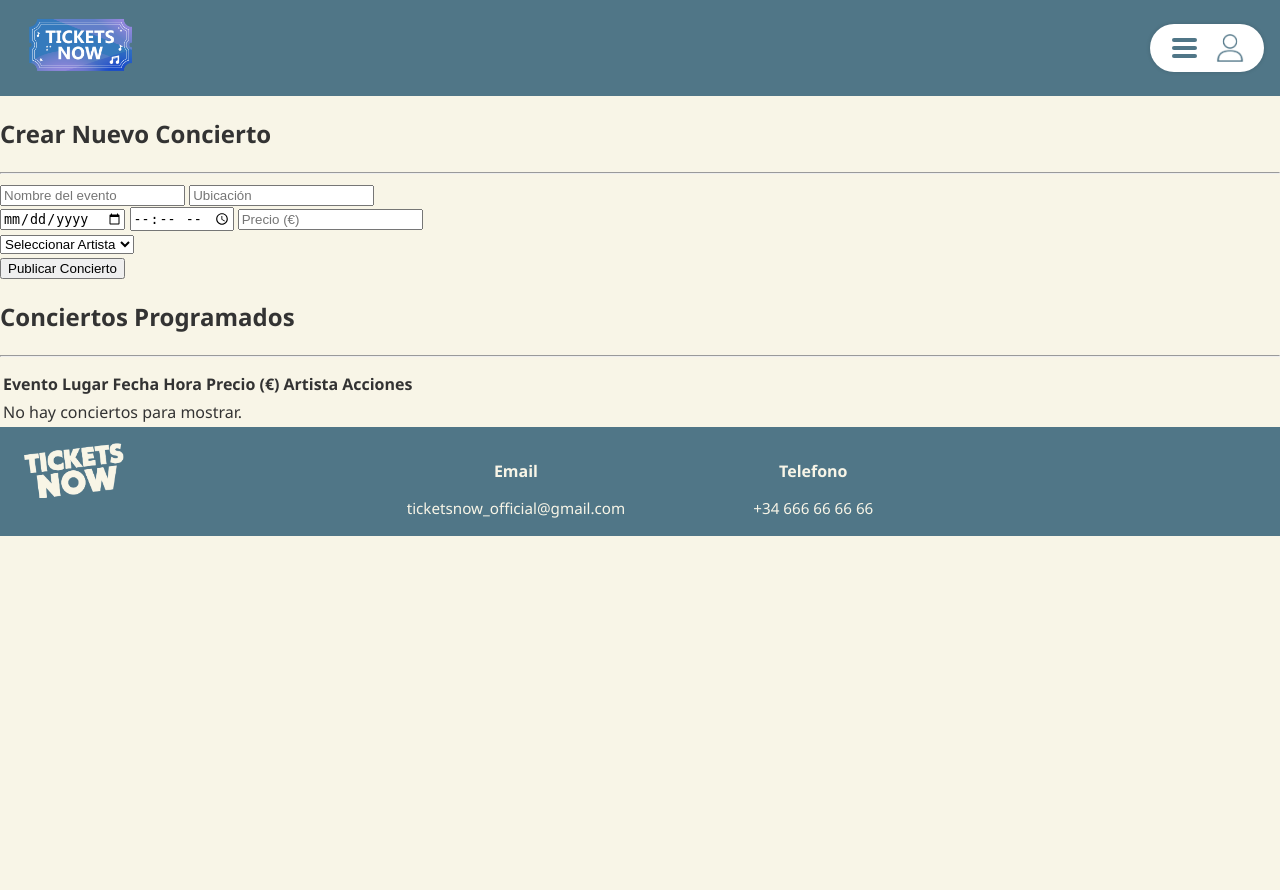
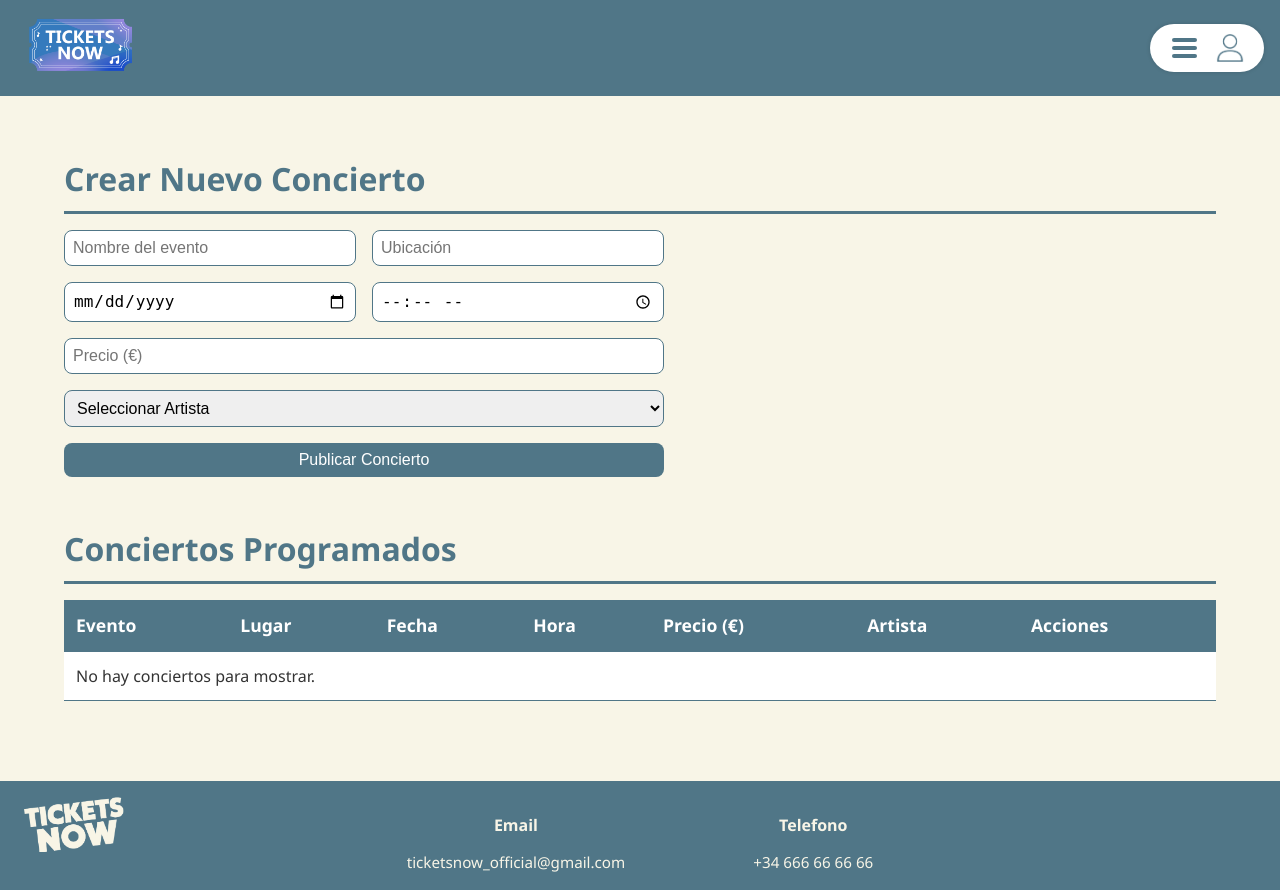
Before and after one commit to caaseey/TicketsNow, a PHP site: page /view/src/php/dashboard.php in a window 1280 px wide. Before the commit the page ends 536 px from the top, so only its background shows below. Run offline with PHP 8.4, Linux system fonts and the light colour scheme; the visitor is signed in with stand-in values (Sample User, id 1); data that the repository does not hold is empty.

Commit message:
CSS dashboard.php

```diff
--- /dev/null
+++ b/view/src/css/dashboard.css
@@ -0,0 +1,167 @@
+/* Main */
+body {
+    display: flex;
+    flex-direction: column;
+    min-height: 100vh;
+    margin: 0;
+}
+
+.main-container {
+    padding: 2rem 5vw;
+    box-sizing: border-box;
+    flex: 1 0 auto;
+}
+
+.section {
+    margin-bottom: 3rem;
+}
+
+.section h2 {
+    font-size: 2rem;
+    color: var(--blue);
+    margin-bottom: 0.5rem;
+}
+
+.section hr {
+    width: 100%;
+    height: 3px;
+    background-color: var(--blue);
+    border: none;
+    margin-bottom: 1rem;
+}
+
+/* Formulario para crear y editar conciertos */
+.concert-form {
+    display: flex;
+    flex-direction: column;
+    gap: 1rem;
+    max-width: 600px;
+}
+
+.form-group {
+    display: flex;
+    flex-wrap: wrap;
+    gap: 1rem;
+}
+
+.concert-form input,
+.concert-form select {
+    padding: 0.5rem;
+    font-size: 1rem;
+    border: 1px solid var(--blue);
+    border-radius: 0.5rem;
+    flex: 1;
+    min-width: 200px;
+}
+
+.concert-form button,
+.edit-button,
+.delete-button,
+.cancel-button {
+    padding: 0.5rem 1rem;
+    font-size: 1rem;
+    border: none;
+    border-radius: 0.5rem;
+    cursor: pointer;
+    transition: background-color 0.3s ease;
+}
+
+.concert-form button,
+.primary-button {
+    background-color: var(--blue);
+    color: white;
+}
+
+.concert-form button:hover,
+.primary-button:hover {
+    background-color: var(--dark);
+}
+
+.edit-button {
+    background-color: white;
+    color: var(--blue);
+    border: 1px solid var(--blue);
+}
+
+.edit-button:hover {
+    background-color: var(--blue);
+    color: white;
+}
+
+.delete-button {
+    background-color: white;
+    color: var(--dark);
+    border: 1px solid var(--dark);
+}
+
+.delete-button:hover {
+    background-color: var(--dark);
+    color: white;
+}
+
+.cancel-button {
+    background-color: white;
+    color: var(--dark);
+    border: 1px solid var(--dark);
+    text-decoration: none;
+    text-align: center;
+}
+
+.cancel-button:hover {
+    background-color: var(--dark);
+    color: white;
+}
+
+/* Tabla de conciertos */
+table {
+    width: 100%;
+    border-collapse: collapse;
+    margin-top: 1rem;
+}
+
+thead {
+    background-color: var(--blue);
+    color: white;
+}
+
+th, td {
+    padding: 0.75rem;
+    text-align: left;
+    border-bottom: 1px solid var(--blue);
+}
+
+td {
+    background-color: white;
+}
+
+th {
+    font-size: 1.1rem;
+}
+
+td form {
+    display: inline;
+}
+
+/* Mensajes de éxito/error */
+.success-message,
+.error-message {
+    padding: 0.5rem;
+    margin-bottom: 1rem;
+    border-radius: 0.5rem;
+    text-align: center;
+}
+
+.success-message {
+    background-color: rgba(0, 128, 0, 0.1);
+    color: green;
+}
+
+.error-message {
+    background-color: rgba(255, 0, 0, 0.1);
+    color: red;
+}
+
+/* Footer */
+footer {
+    flex-shrink: 0;
+}
--- a/view/src/php/dashboard.php
+++ b/view/src/php/dashboard.php
@@ -53,6 +53,7 @@ $concerts = $concertController->getAllConcerts();
     <meta charset="UTF-8" />
     <meta name="viewport" content="width=device-width, initial-scale=1" />
     <link rel="stylesheet" href="../../../view/src/css/index.css" />
+    <link rel="stylesheet" href="../../../view/src/css/dashboard.css" />
     <title>Admin Dashboard - TicketsNow</title>
 </head>
 
@@ -61,7 +62,7 @@ $concerts = $concertController->getAllConcerts();
     <!-- NAVBAR -->
     <nav class="navbar">
         <div>
-            <a href="../../../" class="logo">
+            <a href="../../" class="logo">
                 <img src="../../../view/media/img/interfaces/logo.png" alt="Tickets Now">
             </a>
         </div>
@@ -125,16 +126,16 @@ $concerts = $concertController->getAllConcerts();
             <h2>Crear Nuevo Concierto</h2>
             <hr/>
             <form method="post" class="concert-form">
-                <div class="">
+                <div class="form-group">
                     <input type="text" name="name" placeholder="Nombre del evento" required />
                     <input type="text" name="location" placeholder="Ubicación" required />
                 </div>
-                <div class="">
+                <div class="form-group">
                     <input type="date" name="date" required min="<?= date('Y-m-d'); ?>"/>
                     <input type="time" name="time" required/>
                     <input type="number" name="price" placeholder="Precio (€)" step="0.01" min="0.01" required/>
                 </div>
-                <div class="">
+                <div class="form-group">
                     <select name="id_artist" required>
                         <option value="">Seleccionar Artista</option>
                         <?php foreach ($artists as $artist) { ?>
@@ -144,7 +145,7 @@ $concerts = $concertController->getAllConcerts();
                         <?php } ?>
                     </select>
                 </div>
-                <button type="submit" name="create" class="">Publicar Concierto</button>
+                <button type="submit" name="create" class="primary-button">Publicar Concierto</button>
             </form>
         </section>
 
@@ -155,7 +156,7 @@ $concerts = $concertController->getAllConcerts();
 
             <!-- Tabla de conciertos -->
             <table>
-                <th>
+                <thead>
                     <tr>
                         <th>Evento</th>
                         <th>Lugar</th>
@@ -165,8 +166,8 @@ $concerts = $concertController->getAllConcerts();
                         <th>Artista</th>
                         <th>Acciones</th>
                     </tr>
-                </th>
-                <tb>
+                </thead>
+                <tbody>
                     <?php if (empty($concerts)) { ?>
                         <tr>
                             <td colspan="7">No hay conciertos para mostrar.</td>
@@ -189,18 +190,18 @@ $concerts = $concertController->getAllConcerts();
                                 <!-- Cada campo tiene de valor predeterminado el que tiene actualmente -->
                                 <tr>
                                     <td colspan="7">
-                                        <form method="post" class="">
-                                            <div class="">
+                                        <form method="post" class="concert-form">
+                                            <div class="form-group">
                                                 <input type="hidden" name="id_concert" value="<?php echo $concert['id_concert']; ?>">
                                                 <input type="text" name="name" value="<?php echo htmlspecialchars($concert['name']); ?>" required />
                                                 <input type="text" name="location" value="<?php echo htmlspecialchars($concert['location']); ?>" required />
                                             </div>
-                                            <div class="">
+                                            <div class="form-group">
                                                 <input type="date" name="date" value="<?php echo $concert['date']; ?>" required min="<?php echo date('Y-m-d'); ?>" />
                                                 <input type="time" name="time" value="<?php echo $concert['time']; ?>" required />
                                                 <input type="number" name="price" value="<?php echo $concert['price']; ?>" step="0.01" min="0.01" required />
                                             </div>
-                                            <div class="">
+                                            <div class="form-group">
                                                 <select name="id_artist" required>
                                                     <option value="">Seleccionar Artista</option>
                                                     <?php foreach ($artists as $artist) { ?>
@@ -210,8 +211,8 @@ $concerts = $concertController->getAllConcerts();
                                                     <?php } ?>
                                                 </select>
                                             </div>
-                                            <button type="submit" name="update" class="">Guardar Cambios</button>
-                                            <a href="dashboard.php" class="">Cancelar</a>
+                                            <button type="submit" name="update" class="primary-button">Guardar Cambios</button>
+                                            <a href="dashboard.php" class="cancel-button">Cancelar</a>
                                         </form>
                                     </td>
                                 </tr>
@@ -226,18 +227,18 @@ $concerts = $concertController->getAllConcerts();
                                     <td><?php echo $nombre_artista; ?></td>
                                     <td>
                                         <!-- Botón para editar (Da el ID del artista al $_GET['edit']) -->
-                                        <a href="dashboard.php?edit=<?php echo $concert['id_concert']; ?>" class="">Editar</a>
+                                        <a href="dashboard.php?edit=<?php echo $concert['id_concert']; ?>" class="edit-button">Editar</a>
                                         <!-- Botón para eliminar -->
                                         <form method="post" style="display:inline;">
                                             <input type="hidden" name="delete" value="<?php echo $concert['id_concert']; ?>">
-                                            <button type="submit" class="" onclick="return confirm('¿Quieres eliminar este concierto?')">Eliminar</button>
+                                            <button type="submit" class="delete-button" onclick="return confirm('¿Quieres eliminar este concierto?')">Eliminar</button>
                                         </form>
                                     </td>
                                 </tr>
                             <?php } ?>
                         <?php } ?>
                     <?php } ?>
-                </tb>
+                </tbody>
             </table>
         </section>
     </div>
```
Also changed, not shown: controller/UserController.php (indentation only).
